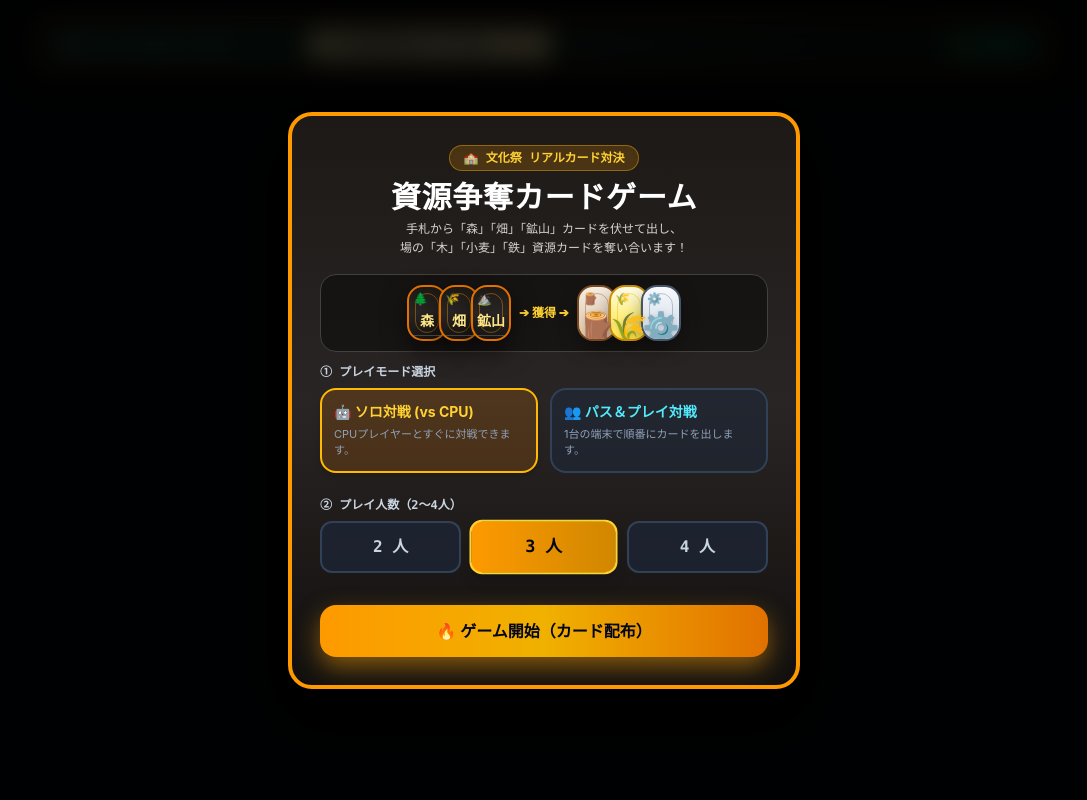
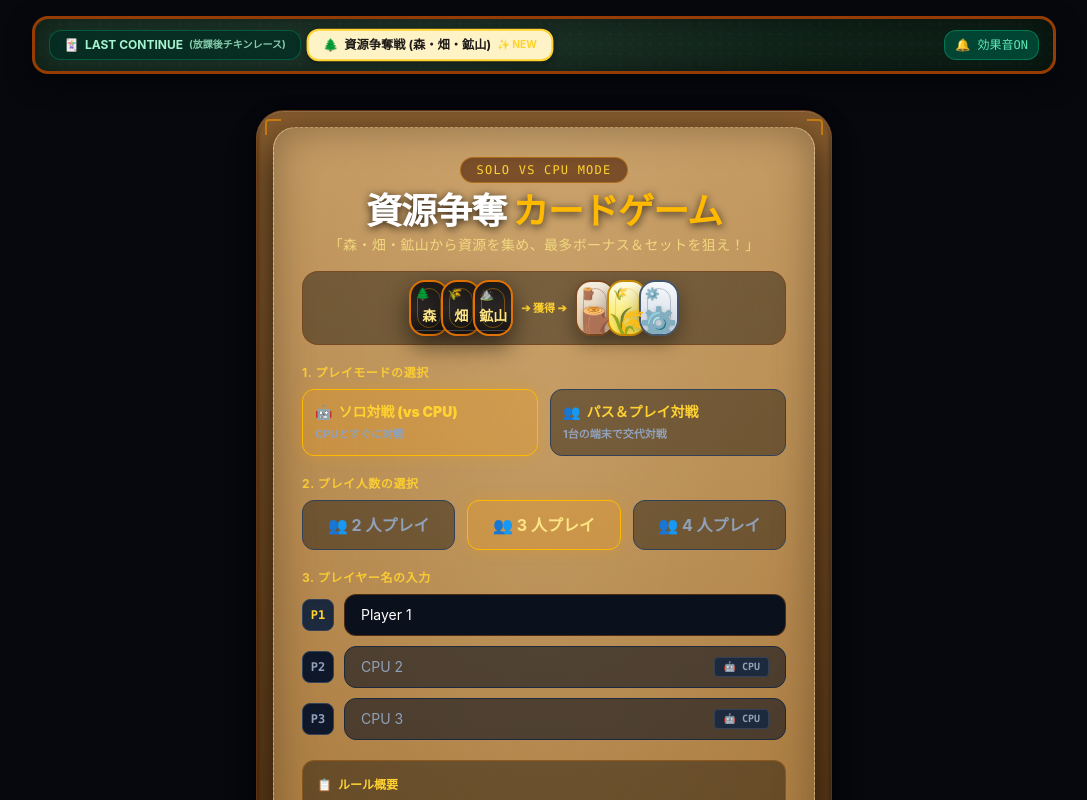
Before and after one commit to sumomoking/last-continue, a Next.js app: page / in a window 1280 px wide. Shown: the top 800 px of the page, without its empty margins (96-1183 px from the left). Built offline with nearby package versions, Linux system fonts and the light colour scheme.

Commit message:
UI調整

```diff
--- a/components/resourceBattle/ResourceSetupModal.tsx
+++ b/components/resourceBattle/ResourceSetupModal.tsx
@@ -2,11 +2,10 @@
 
 import React, { useState } from 'react';
 import { soundManager } from '../../lib/sound';
-
 import { ResourceCard } from './ResourceCard';
 
 interface ResourceSetupModalProps {
-  onStart: (playerCount: number, humanCount: number) => void;
+  onStart: (playerCount: number, humanCount: number, playerNames?: string[]) => void;
   onBackToMenu?: () => void;
 }
 
@@ -16,35 +15,64 @@ export const ResourceSetupModal: React.FC<ResourceSetupModalProps> = ({
 }) => {
   const [playerCount, setPlayerCount] = useState<number>(3);
   const [playMode, setPlayMode] = useState<'SOLO_VS_CPU' | 'PASS_AND_PLAY'>('SOLO_VS_CPU');
+  const [playerNames, setPlayerNames] = useState<string[]>([
+    'Player 1',
+    'Player 2',
+    'Player 3',
+    'Player 4',
+  ]);
 
-  const handleStart = () => {
+  const handleNameChange = (index: number, val: string) => {
+    const updated = [...playerNames];
+    updated[index] = val;
+    setPlayerNames(updated);
+  };
+
+  const handleSubmit = (e: React.FormEvent) => {
+    e.preventDefault();
     soundManager.playButtonClick();
     const humanCount = playMode === 'SOLO_VS_CPU' ? 1 : playerCount;
-    onStart(playerCount, humanCount);
+    const finalNames = playerNames.slice(0, playerCount).map((name, i) => {
+      if (playMode === 'SOLO_VS_CPU' && i > 0) {
+        return `CPU ${i + 1}`;
+      }
+      return name.trim() || `Player ${i + 1}`;
+    });
+    onStart(playerCount, humanCount, finalNames);
   };
 
   return (
-    <div className="fixed inset-0 z-50 flex items-center justify-center p-3 sm:p-4 bg-black/85 backdrop-blur-md animate-fade-in select-none overflow-y-auto">
-      <div className="w-full max-w-lg bg-gradient-to-b from-[#1c1917] via-[#292524] to-[#12100e] border-4 border-amber-500 rounded-3xl p-5 sm:p-7 shadow-[0_25px_60px_rgba(0,0,0,0.9)] text-center relative overflow-hidden my-auto">
-        <div className="inline-flex items-center gap-2 px-3.5 py-1 bg-amber-500/20 border border-amber-400/40 rounded-full text-xs font-mono font-bold text-amber-300 mb-2 shadow-inner">
-          🏫 文化祭 リアルカード対決
+    <div className="w-full flex flex-col items-center justify-center p-3 sm:p-6 relative z-10 select-none">
+      {/* Main Tabletop Board Frame */}
+      <div className="w-full max-w-xl table-wood-rail p-3 sm:p-4 rounded-[28px] shadow-2xl relative z-20 border border-amber-900/40">
+        {/* Brass Corner Brackets */}
+        <div className="absolute top-2 left-2 w-4 h-4 border-t-2 border-l-2 border-amber-500/60 rounded-tl-sm pointer-events-none" />
+        <div className="absolute top-2 right-2 w-4 h-4 border-t-2 border-r-2 border-amber-500/60 rounded-tr-sm pointer-events-none" />
+        <div className="absolute bottom-2 left-2 w-4 h-4 border-b-2 border-l-2 border-amber-500/60 rounded-bl-sm pointer-events-none" />
+        <div className="absolute bottom-2 right-2 w-4 h-4 border-b-2 border-r-2 border-amber-500/60 rounded-br-sm pointer-events-none" />
+
+        {/* Inner Tabletop Felt Surface */}
+        <div className="tabletop-surface rounded-[22px] p-5 sm:p-7 table-leather-stitch text-center relative overflow-hidden">
+          {/* Title Badge */}
+          <div className="inline-block px-4 py-1 bg-amber-950/60 border border-amber-500/40 rounded-full text-xs font-mono tracking-widest text-amber-300 mb-2 shadow-inner">
+            {playMode === 'SOLO_VS_CPU' ? 'SOLO VS CPU MODE' : 'LOCAL PASS & PLAY MODE'}
           </div>
-        <h2 className="text-2xl sm:text-3xl font-black font-serif text-white tracking-wide mb-1">
-          資源争奪カードゲーム
-        </h2>
-        <p className="text-xs text-stone-300 mb-4 leading-relaxed">
-          手札から「森」「畑」「鉱山」カードを伏せて出し、<br />
-          場の「木」「小麦」「鉄」資源カードを奪い合います！
+
+          <h1 className="text-3xl sm:text-4xl font-black tracking-tight text-white mb-1 drop-shadow-[0_2px_4px_rgba(0,0,0,0.8)]">
+            資源争奪 <span className="text-amber-400">カードゲーム</span>
+          </h1>
+          <p className="text-amber-200/80 font-medium text-xs sm:text-sm mb-4 tracking-wide">
+            「森・畑・鉱山から資源を集め、最多ボーナス＆セットを狙え！」
           </p>
 
           {/* Card Previews Preview Row */}
-        <div className="flex items-center justify-center gap-2 my-3 p-2.5 rounded-2xl bg-black/40 border border-stone-700">
+          <div className="flex items-center justify-center gap-2 mb-5 p-2 rounded-2xl bg-black/40 border border-amber-900/40">
             <div className="flex -space-x-2">
               <ResourceCard cardType="FOREST" size="micro" />
               <ResourceCard cardType="FIELD" size="micro" />
               <ResourceCard cardType="MINE" size="micro" />
             </div>
-          <span className="text-xs font-bold text-amber-300">➔ 獲得 ➔</span>
+            <span className="text-[11px] font-bold text-amber-300">➔ 獲得 ➔</span>
             <div className="flex -space-x-2">
               <ResourceCard cardType="RES_WOOD" size="micro" />
               <ResourceCard cardType="RES_RICE" size="micro" />
@@ -52,9 +80,11 @@ export const ResourceSetupModal: React.FC<ResourceSetupModalProps> = ({
             </div>
           </div>
 
-        <div className="mb-6 text-left">
-          <label className="block text-xs font-mono font-bold text-slate-300 uppercase mb-2">
-            ① プレイモード選択
+          <form onSubmit={handleSubmit} className="space-y-5 text-left">
+            {/* 1. Play Mode Selection */}
+            <div>
+              <label className="block text-xs font-bold uppercase tracking-wider text-amber-300/90 mb-2">
+                1. プレイモードの選択
               </label>
               <div className="grid grid-cols-2 gap-3">
                 <button
@@ -63,17 +93,17 @@ export const ResourceSetupModal: React.FC<ResourceSetupModalProps> = ({
                     soundManager.playButtonClick();
                     setPlayMode('SOLO_VS_CPU');
                   }}
-              className={`p-3 rounded-2xl border-2 text-left transition cursor-pointer ${
+                  className={`p-3 rounded-xl font-bold border transition-all cursor-pointer text-left ${
                     playMode === 'SOLO_VS_CPU'
-                  ? 'bg-amber-600/20 border-amber-400 text-white shadow-md'
-                  : 'bg-slate-800/50 border-slate-700 text-slate-400'
+                      ? 'bg-amber-500/20 border-amber-400 text-amber-200 shadow-[0_0_15px_rgba(245,158,11,0.25)]'
+                      : 'bg-black/40 border-slate-700 text-slate-400 hover:border-slate-600'
                   }`}
                 >
-              <div className="font-bold text-sm text-amber-300">
-                🤖 ソロ対戦 (vs CPU)
+                  <div className="font-black text-xs sm:text-sm text-amber-300 flex items-center gap-1.5">
+                    <span>🤖</span> ソロ対戦 (vs CPU)
                   </div>
-              <div className="text-[11px] text-slate-400 mt-1">
-                CPUプレイヤーとすぐに対戦できます。
+                  <div className="text-[10px] sm:text-[11px] text-slate-400 mt-1">
+                    CPUとすぐに対戦
                   </div>
                 </button>
 
@@ -83,25 +113,26 @@ export const ResourceSetupModal: React.FC<ResourceSetupModalProps> = ({
                     soundManager.playButtonClick();
                     setPlayMode('PASS_AND_PLAY');
                   }}
-              className={`p-3 rounded-2xl border-2 text-left transition cursor-pointer ${
+                  className={`p-3 rounded-xl font-bold border transition-all cursor-pointer text-left ${
                     playMode === 'PASS_AND_PLAY'
-                  ? 'bg-cyan-600/20 border-cyan-400 text-white shadow-md'
-                  : 'bg-slate-800/50 border-slate-700 text-slate-400'
+                      ? 'bg-amber-500/20 border-amber-400 text-amber-200 shadow-[0_0_15px_rgba(245,158,11,0.25)]'
+                      : 'bg-black/40 border-slate-700 text-slate-400 hover:border-slate-600'
                   }`}
                 >
-              <div className="font-bold text-sm text-cyan-300">
-                👥 パス＆プレイ対戦
+                  <div className="font-black text-xs sm:text-sm text-amber-300 flex items-center gap-1.5">
+                    <span>👥</span> パス＆プレイ対戦
                   </div>
-              <div className="text-[11px] text-slate-400 mt-1">
-                1台の端末で順番にカードを出します。
+                  <div className="text-[10px] sm:text-[11px] text-slate-400 mt-1">
+                    1台の端末で交代対戦
                   </div>
                 </button>
               </div>
             </div>
 
-        <div className="mb-6 text-left">
-          <label className="block text-xs font-mono font-bold text-slate-300 uppercase mb-2">
-            ② プレイ人数（2～4人）
+            {/* 2. Player Count Selection */}
+            <div>
+              <label className="block text-xs font-bold uppercase tracking-wider text-amber-300/90 mb-2">
+                2. プレイ人数の選択
               </label>
               <div className="grid grid-cols-3 gap-3">
                 {[2, 3, 4].map((count) => (
@@ -112,35 +143,88 @@ export const ResourceSetupModal: React.FC<ResourceSetupModalProps> = ({
                       soundManager.playButtonClick();
                       setPlayerCount(count);
                     }}
-                className={`py-3 rounded-xl border-2 font-black font-mono text-base transition cursor-pointer ${
+                    className={`py-3 rounded-xl font-bold border transition-all cursor-pointer ${
                       playerCount === count
-                    ? 'bg-gradient-to-r from-amber-500 to-yellow-600 border-amber-300 text-slate-950 shadow-lg scale-105'
-                    : 'bg-slate-800/60 border-slate-700 text-slate-300'
+                        ? 'bg-amber-500/20 border-amber-400 text-amber-200 shadow-[0_0_15px_rgba(245,158,11,0.25)]'
+                        : 'bg-black/40 border-slate-700 text-slate-400 hover:border-slate-600'
                     }`}
                   >
-                {count} 人
+                    👥 {count} 人プレイ
                   </button>
                 ))}
               </div>
             </div>
 
-        <div className="flex flex-col sm:flex-row gap-3 mt-8">
+            {/* 3. Player Names Input */}
+            <div>
+              <label className="block text-xs font-bold uppercase tracking-wider text-amber-300/90 mb-2">
+                3. プレイヤー名の入力
+              </label>
+              <div className="space-y-2.5">
+                {Array.from({ length: playerCount }).map((_, idx) => {
+                  const isCpuPlayer = playMode === 'SOLO_VS_CPU' && idx > 0;
+                  return (
+                    <div key={idx} className="flex items-center space-x-2.5">
+                      <span className={`w-8 h-8 flex items-center justify-center rounded-lg border text-xs font-mono font-black shadow-inner ${
+                        isCpuPlayer
+                          ? 'bg-slate-900 border-slate-700 text-slate-400'
+                          : 'bg-slate-800 border-slate-700 text-amber-300'
+                      }`}>
+                        P{idx + 1}
+                      </span>
+                      {isCpuPlayer ? (
+                        <div className="flex-1 bg-[#0b101d]/60 border border-slate-800 rounded-xl px-4 py-2.5 text-sm text-slate-400 flex items-center justify-between">
+                          <span>CPU {idx + 1}</span>
+                          <span className="text-[10px] font-mono px-2 py-0.5 rounded bg-slate-800 border border-slate-700 text-slate-400 font-bold">
+                            🤖 CPU
+                          </span>
+                        </div>
+                      ) : (
+                        <input
+                          type="text"
+                          value={playerNames[idx]}
+                          onChange={(e) => handleNameChange(idx, e.target.value)}
+                          placeholder={`Player ${idx + 1}`}
+                          maxLength={12}
+                          className="flex-1 bg-[#0b101d] border border-amber-600/30 rounded-xl px-4 py-2.5 text-sm text-white placeholder-slate-500 focus:outline-none focus:border-amber-400 focus:ring-1 focus:ring-amber-400 transition"
+                        />
+                      )}
+                    </div>
+                  );
+                })}
+              </div>
+            </div>
+
+            {/* 4. Rules Summary Box */}
+            <div className="bg-black/40 border border-amber-600/30 rounded-xl p-3.5 text-xs text-slate-300/80 space-y-1.5 leading-relaxed">
+              <div className="font-bold text-amber-300 flex items-center gap-1.5">
+                <span>📋</span> ルール概要
+              </div>
+              <p>• 全3ターン勝負！手札の「森」「畑」「鉱山」「イベント」を1枚伏せて同時にオープン。</p>
+              <p>• 🌿 <span className="text-emerald-300 font-bold">単独獲得</span>：他の人と被らなければ資源カードを1枚獲得！</p>
+              <p>• ⚔️ <span className="text-red-300 font-bold">被り発生</span>：同じ場所を選んだプレイヤー同士でサイコロ勝負！勝者が2枚総取り！</p>
+              <p>• 🏆 <span className="text-amber-300 font-bold">得点計算</span>：🪵木・🌾小麦・⚙️鉄の「3種セット(1P)」＋「各資源の最多ボーナス(2P)」！</p>
+            </div>
+
+            {/* 5. Start Button */}
+            <div className="flex flex-col sm:flex-row gap-3 pt-1">
               {onBackToMenu && (
                 <button
                   type="button"
                   onClick={onBackToMenu}
-              className="w-full sm:w-1/3 py-3 rounded-2xl border border-slate-700 bg-slate-800/80 font-bold text-xs text-slate-300 transition cursor-pointer"
+                  className="w-full sm:w-1/3 py-4 rounded-2xl border border-slate-700 bg-slate-800/80 font-bold text-xs text-slate-300 hover:text-white transition cursor-pointer"
                 >
                   ⬅ メニューに戻る
                 </button>
               )}
               <button
-            type="button"
-            onClick={handleStart}
-            className="flex-1 py-3.5 rounded-2xl bg-gradient-to-r from-amber-500 via-yellow-500 to-amber-600 hover:from-amber-400 text-slate-950 font-black font-serif text-base shadow-[0_10px_25px_rgba(245,158,11,0.5)] transition transform hover:scale-[1.02] active:scale-95 cursor-pointer"
+                type="submit"
+                className="flex-1 py-4 bg-gradient-to-r from-amber-600 via-yellow-500 to-amber-600 hover:from-amber-500 hover:to-yellow-400 text-slate-950 font-black text-lg tracking-wider rounded-2xl shadow-[0_8px_20px_rgba(245,158,11,0.4)] border border-amber-300/60 hover:shadow-amber-500/60 transform active:scale-98 transition duration-150 cursor-pointer"
               >
-            🔥 ゲーム開始（カード配布）
+                🎲 GAME START
               </button>
+            </div>
+          </form>
         </div>
       </div>
     </div>
--- a/hooks/useResourceBattleEngine.ts
+++ b/hooks/useResourceBattleEngine.ts
@@ -41,7 +41,12 @@ export function useResourceBattleEngine() {
   const logCounter = useRef(1);
 
   // 1. ゲーム初期化
-  const initGame = useCallback((playerCount: number = 3, humanCount: number = 1) => {
+  const initGame = useCallback(
+    (
+      playerCount: number = 3,
+      humanCount: number = 1,
+      playerNames?: string[]
+    ) => {
       const players: BattlePlayer[] = [];
 
       const getRandomEvents = (): EventCardType[] => {
@@ -57,13 +62,16 @@ export function useResourceBattleEngine() {
       for (let i = 0; i < playerCount; i++) {
         const isCpu = i >= humanCount;
         const config = PLAYER_CONFIGS[i % PLAYER_CONFIGS.length];
+        const customName = playerNames?.[i]?.trim();
+        const defaultName = isCpu
+          ? `CPU ${i + 1}`
+          : humanCount === 1 && i === 0
+          ? 'プレイヤー1'
+          : `プレイヤー${i + 1}`;
+
         players.push({
           id: `player-${i + 1}`,
-        name: isCpu
-          ? config.name.replace(' (あなた)', ' (CPU)')
-          : i === 0
-          ? 'プレイヤー1 (あなた)'
-          : `プレイヤー${i + 1}`,
+          name: customName || defaultName,
           isCpu,
           colorBadge: config.colorBadge,
           resources: { WOOD: 0, RICE: 0, IRON: 0 },
```
Lines whose indentation alone changed are shown as unchanged.
